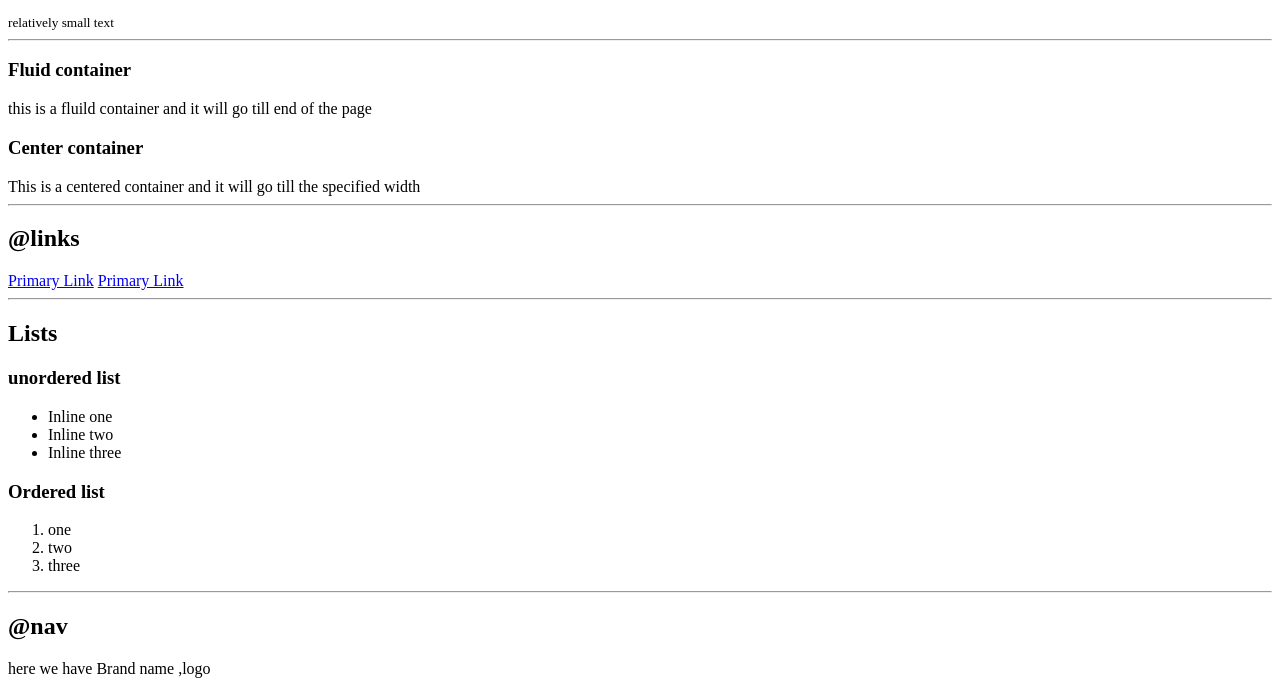
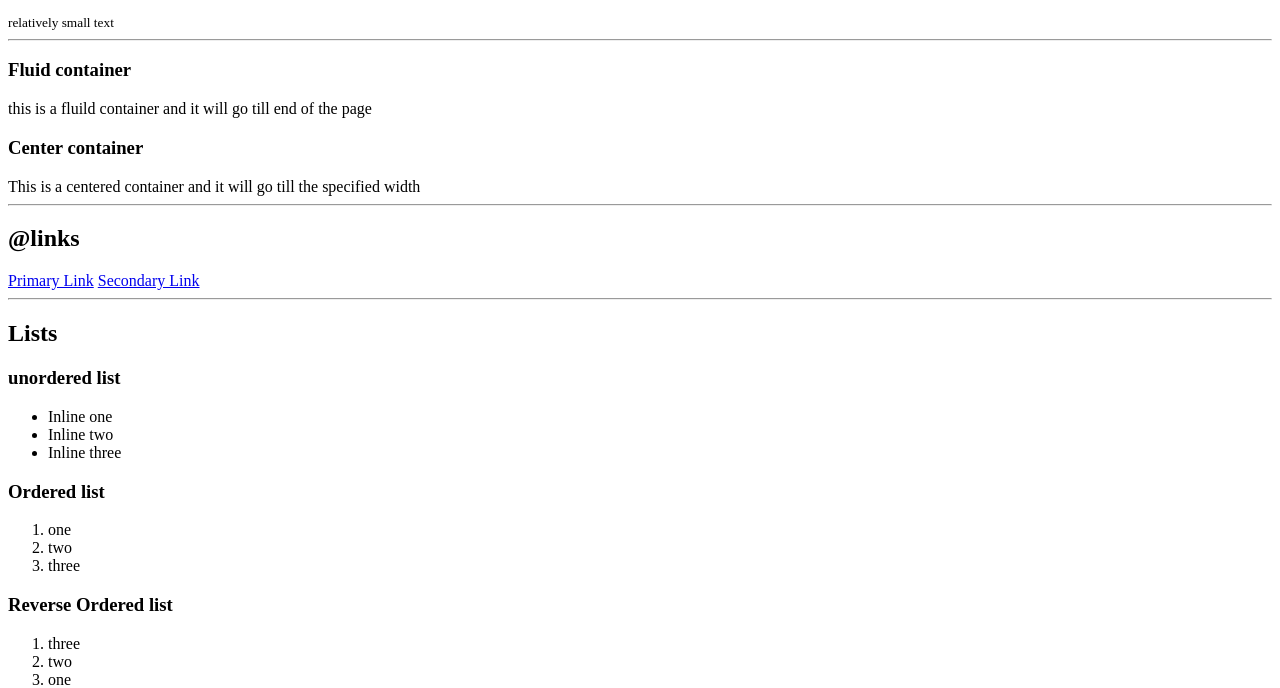
Before and after one commit to VBSLdeepak/neogcamp-lesson-3, a plain HTML site: page index.html in a window 1280 px wide. Shown: the part 264-952 px from the top of the page. Drawn offline with Linux system fonts and the light colour scheme.

Commit message:
Final changes part 1

```diff
--- a/index.html
+++ b/index.html
@@ -30,7 +30,7 @@
     <hr>
     <h2>@links</h2>
     <a href="/">Primary Link</a>
-    <a href="/">Primary Link</a>
+    <a href="/">Secondary Link</a>
     <hr>
 
     <h2>Lists</h2>
@@ -45,6 +45,12 @@
         <li> one</li>
         <li> two</li>
         <li> three</li>
+    </ol>
+    <h3>Reverse Ordered list</h3>
+    <ol>
+        <li> three</li>
+        <li> two</li>
+        <li> one</li>
     </ol>
 
     <hr>
```
